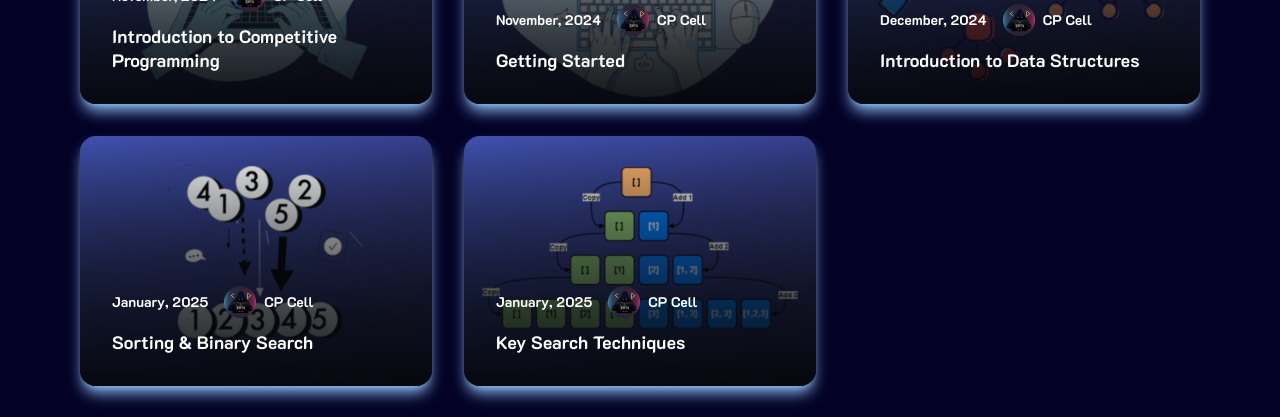
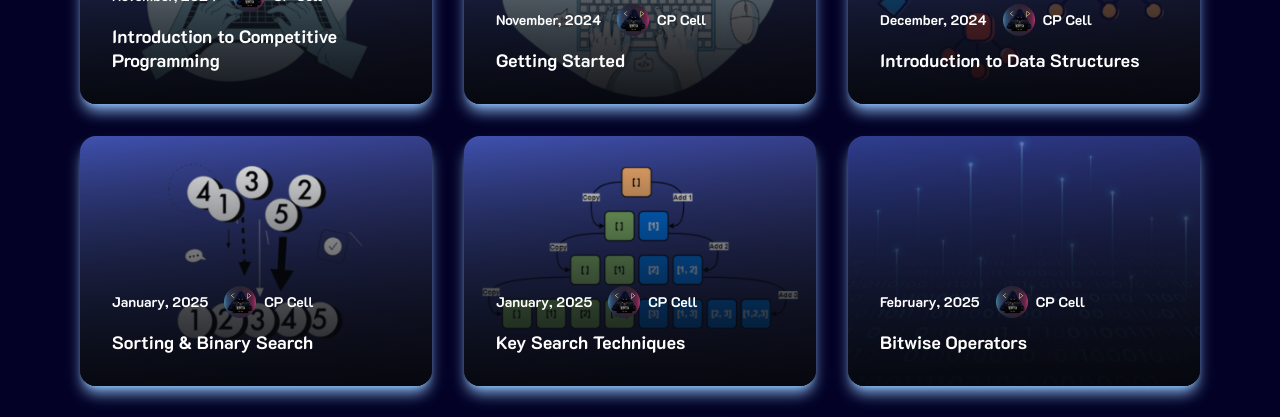
Before and after one commit to Idriss-Abidi/eitc-formation, a Next.js app: page / in a window 1280 px wide. Shown: the part 940-1357 px from the top of the page. Built offline with nearby package versions, Linux system fonts and the light colour scheme.

Commit message:
commit -m "bitwise"

```diff
--- a/constants/content.js
+++ b/constants/content.js
@@ -50,4 +50,14 @@ export const blogPosts = [
     pdf: "/pdfs/cp4_CompleteSearch.pdf",
     image: "/covers/cp4.png",
   },
+  {
+    date: "February, 2025",
+    author: {
+      name: "CP Cell",
+      avatar: "/images/cp2.png",
+    },
+    title: "Bitwise Operators",
+    pdf: "/pdfs/cp5_BitwiseOperators.pdf",
+    image: "/covers/cp5.png",
+  },
 ];
```
Also changed, not shown: public/covers/cp5.png (added), 1 other file (tests, documents, lock files or other folders).
